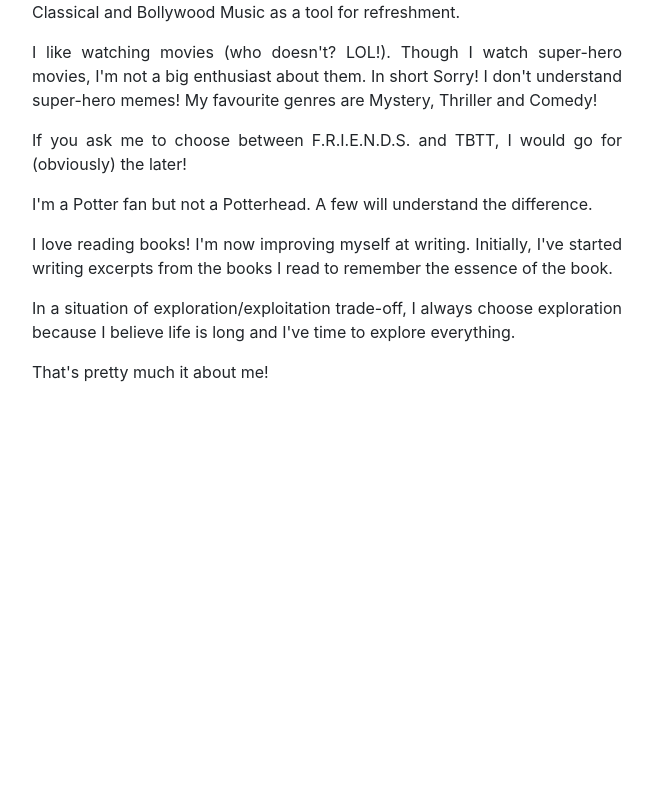
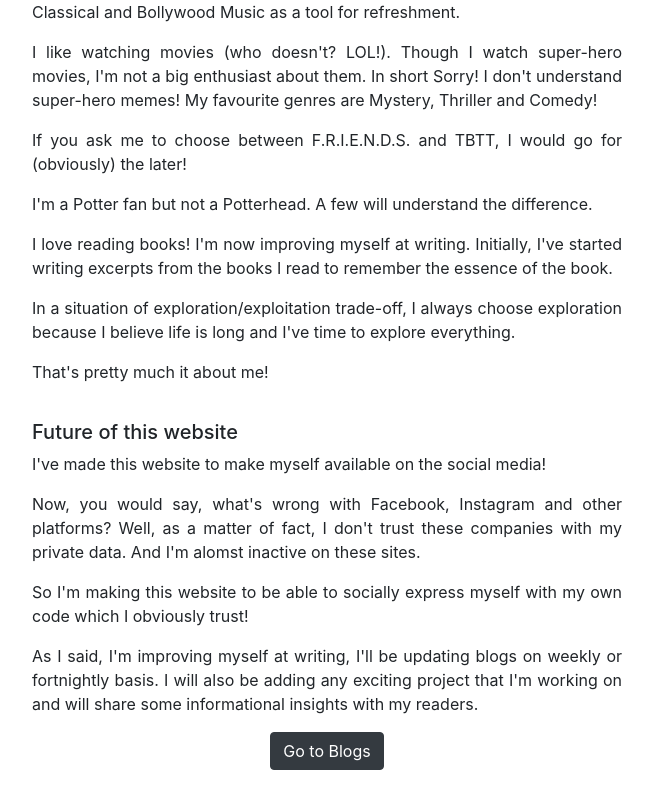
Before and after one commit to vatsalkgor/portfolio, a React (Create React App) app: page / in a window 1280 px wide. Shown: the part 2118-2908 px from the top of the page, without its empty margins (313-966 px from the left). Before the commit the page ends 2538 px from the top, so only its background shows below. Built offline with nearby package versions, Linux system fonts and the light colour scheme.

Commit message:
Add Future

```diff
--- a/src/App.js
+++ b/src/App.js
@@ -5,6 +5,7 @@ import Home from "./components/Home";
 import About from "./components/Welcome/Welcome";
 import ProjectSection from "./components/ProfessionalSummary/ProfessioalSummary";
 import AboutMe from "./components/AboutMe/AboutMe";
+import Future from "./components/Future/Future";
 
 function App() {
     return (
@@ -16,6 +17,7 @@ function App() {
             <About></About>
             <ProjectSection></ProjectSection>
             <AboutMe></AboutMe>
+            <Future />
         </React.Fragment>
     );
 }
--- /dev/null
+++ b/src/components/Future/Future.jsx
@@ -0,0 +1,35 @@
+import React from "react";
+import { Row, Col, Button } from "react-bootstrap";
+
+export default function Future() {
+    return (
+        <Row className="description d-flex align-items-center">
+            <Col md={{ span: 6, offset: 3 }} sm={12}>
+                <h5>Future of this website</h5>
+                <p>
+                    I've made this website to make myself available on the
+                    social media!
+                </p>
+                <p>
+                    Now, you would say, what's wrong with Facebook, Instagram
+                    and other platforms? Well, as a matter of fact, I don't
+                    trust these companies with my private data. And I'm alomst
+                    inactive on these sites.
+                </p>
+                <p>
+                    So I'm making this website to be able to socially express
+                    myself with my own code which I obviously trust!
+                </p>
+                <p>
+                    As I said, I'm improving myself at writing, I'll be updating
+                    blogs on weekly or fortnightly basis. I will also be adding
+                    any exciting project that I'm working on and will share some
+                    informational insights with my readers.
+                </p>
+                <div className="text-center">
+                    <Button variant="dark">Go to Blogs</Button>
+                </div>
+            </Col>
+        </Row>
+    );
+}
```
